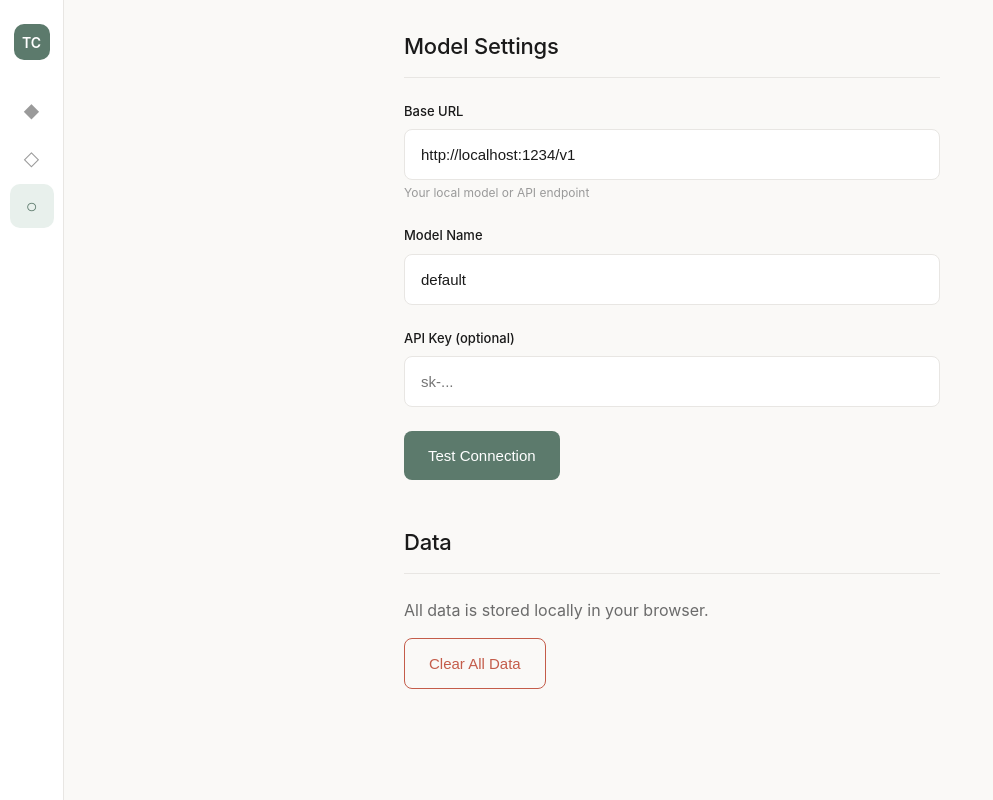
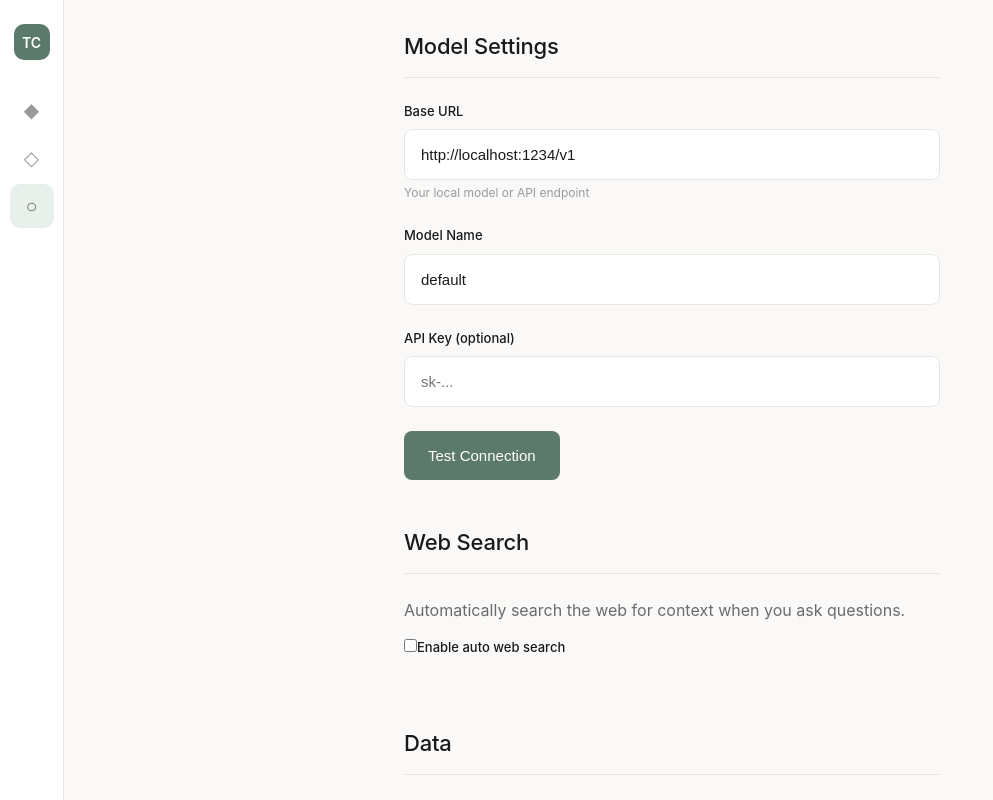
Before and after one commit to gusicclaw-bot/topic-cloud, a React (Vite) app: page / in a window 1280 px wide. Both pictures are taken after a click on the button "Settings". Shown: the whole page, without its empty margins (0-993 px from the left). Built offline with nearby package versions, Linux system fonts and the light colour scheme.

Commit message:
Add auto web search with Brave Search API integration

```diff
--- a/src/App.tsx
+++ b/src/App.tsx
@@ -34,6 +34,8 @@ interface Settings {
   baseUrl: string;
   model: string;
   apiKey: string;
+  braveApiKey: string;
+  enableWebSearch: boolean;
 }
 
 // Constants
@@ -51,6 +53,8 @@ const DEFAULT_SETTINGS: Settings = {
   baseUrl: 'http://localhost:1234/v1',
   model: 'default',
   apiKey: '',
+  braveApiKey: '',
+  enableWebSearch: false,
 };
 
 // Utilities
@@ -107,6 +111,32 @@ async function testConnection(settings: Settings) {
     headers: settings.apiKey ? { Authorization: `Bearer ${settings.apiKey}` } : {},
   });
   return response.ok;
+}
+
+async function searchWeb(apiKey: string, query: string): Promise<string> {
+  if (!apiKey) return '';
+
+  try {
+    const response = await fetch(`https://api.search.brave.com/res/v1/web/search?q=${encodeURIComponent(query)}&count=3`, {
+      headers: {
+        'Accept': 'application/json',
+        'X-Subscription-Token': apiKey,
+      },
+    });
+
+    if (!response.ok) return '';
+
+    const data = await response.json();
+    const results = data.web?.results || [];
+
+    if (results.length === 0) return '';
+
+    return results.map((r: { title: string; description: string; url: string }) =>
+      `- ${r.title}: ${r.description} (${r.url})`
+    ).join('\n');
+  } catch {
+    return '';
+  }
 }
 
 // Main App
@@ -221,8 +251,17 @@ function App() {
     }));
 
     try {
+      // Auto web search if enabled
+      let searchContext = '';
+      if (settings.enableWebSearch && settings.braveApiKey) {
+        const searchResults = await searchWeb(settings.braveApiKey, text);
+        if (searchResults) {
+          searchContext = `\n\nRecent web search results for context:\n${searchResults}`;
+        }
+      }
+
       const messages = [
-        { role: 'system', content: `You are a helpful assistant. Current topic: ${currentTopic?.name}. Be concise and thoughtful.` },
+        { role: 'system', content: `You are a helpful assistant. Current topic: ${currentTopic?.name}. Be concise and thoughtful.${searchContext}` },
         ...currentChat!.messages.map(m => ({ role: m.role, content: m.text })),
         { role: 'user', content: text },
       ];
@@ -291,7 +330,7 @@ function App() {
     }
   }
 
-  function updateSettings(key: keyof Settings, value: string) {
+  function updateSettings(key: keyof Settings, value: string | boolean) {
     setSettings(prev => ({ ...prev, [key]: value }));
     setTestResult(null);
     setModelStatus('ready');
@@ -527,6 +566,35 @@ function App() {
           </div>
 
           <div className="settings-section">
+            <h2>Web Search</h2>
+            <p style={{ marginBottom: 16 }}>Automatically search the web for context when you ask questions.</p>
+
+            <div className="form-group">
+              <label className="toggle-label">
+                <input
+                  type="checkbox"
+                  checked={settings.enableWebSearch}
+                  onChange={e => updateSettings('enableWebSearch', e.target.checked)}
+                />
+                Enable auto web search
+              </label>
+            </div>
+
+            {settings.enableWebSearch && (
+              <div className="form-group">
+                <label>Brave Search API Key</label>
+                <input
+                  type="password"
+                  value={settings.braveApiKey}
+                  onChange={e => updateSettings('braveApiKey', e.target.value)}
+                  placeholder="Get free key at brave.com/search/api"
+                />
+                <small>Free tier: 2000 queries/month. <a href="https://brave.com/search/api" target="_blank" rel="noopener">Get API key</a></small>
+              </div>
+            )}
+          </div>
+
+          <div className="settings-section">
             <h2>Data</h2>
             <p style={{ marginBottom: 16 }}>All data is stored locally in your browser.</p>
             <button
--- a/src/styles.css
+++ b/src/styles.css
@@ -538,6 +538,19 @@ small {
   font-size: 0.75rem;
 }
 
+.toggle-label {
+  display: flex;
+  align-items: center;
+  gap: var(--space-sm);
+  cursor: pointer;
+  font-weight: 500;
+}
+
+.toggle-label input[type="checkbox"] {
+  width: auto;
+  accent-color: var(--color-accent);
+}
+
 .btn-primary {
   padding: var(--space-md) var(--space-lg);
   background: var(--color-accent);
```
